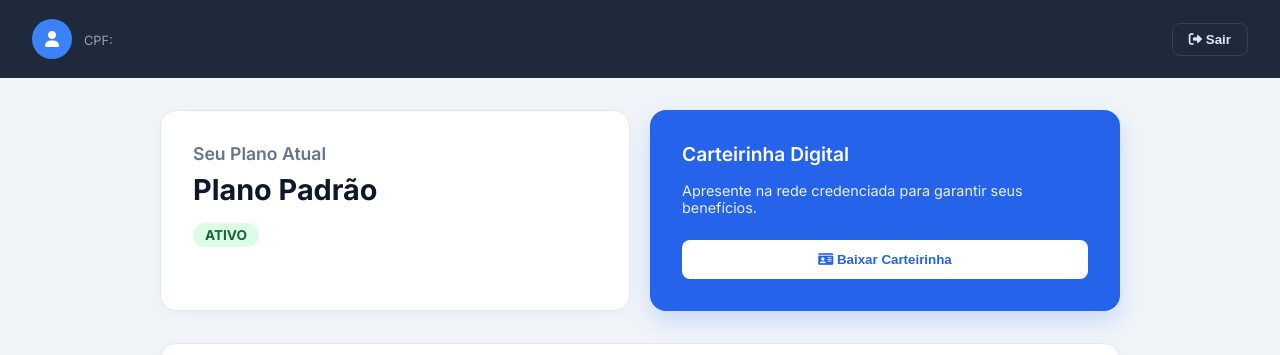
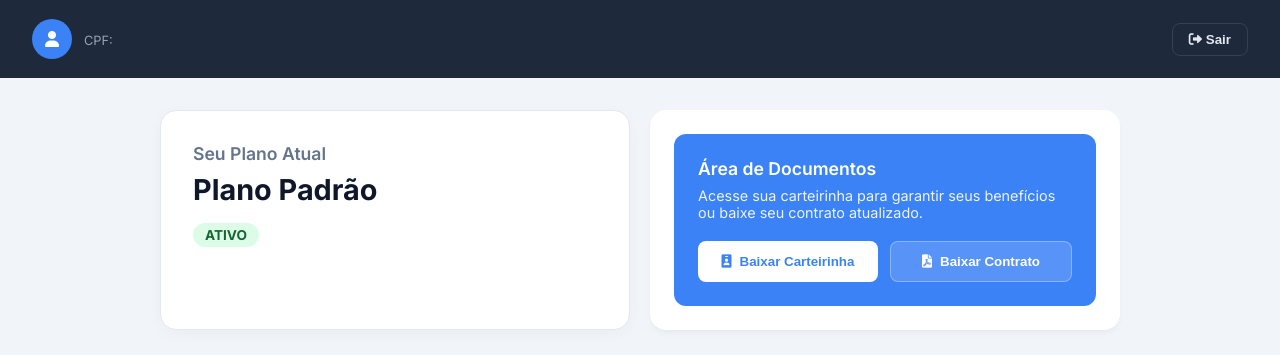
Before and after one commit to tharikeyttharike777-crypto/Qualify-2026-GIT-NOVO, a React (Vite) app in the folder frontend-react/: page /associado/painel in a window 1280 px wide. Shown: the top 355 px of the page. Built offline with nearby package versions, Linux system fonts and the light colour scheme; no server answers; the database is empty; sample sign-in values are in the browser's storage.

Commit message:
feat: adiciona botao de imprimir contrato e melhora busca de contrato por cpf/nome na area do associado

```diff
--- a/frontend-react/src/pages/AreaAssociado.jsx
+++ b/frontend-react/src/pages/AreaAssociado.jsx
@@ -31,14 +31,27 @@ export default function AreaAssociado() {
 
       if (contErr) throw contErr;
 
-      // Encontra o contrato cuja family_id (raiz ou metadata) seja igual ao user.id
+      // Encontra o contrato usando múltiplas estratégias (fallback para dados legados sem family_id)
       let cont = null;
       if (allContracts && allContracts.length > 0) {
         cont = allContracts.find(c => {
           let meta = {};
           if (c.metadata) try { meta = typeof c.metadata === 'string' ? JSON.parse(c.metadata) : c.metadata; } catch(e){}
+
           const fId = c.family_id || meta.family_id || meta.familyId;
-          return String(fId) === String(user.id) && String(c.status || meta.status || 'ativo').toLowerCase() === 'ativo';
+          const matchFid = fId && String(fId) === String(user.id);
+
+          const cCpf = String(c.cpf || c.documento || meta.cpf || '').replace(/[^\d]/g, '');
+          const uCpf = String(user.cpf).replace(/[^\d]/g, '');
+          const matchCpf = cCpf && uCpf && cCpf === uCpf;
+
+          const cTit = String(c.titular || c.cliente || meta.titular || meta.cliente || '').trim().toLowerCase();
+          const uTit = String(user.nome).trim().toLowerCase();
+          const matchName = cTit && uTit && cTit === uTit;
+
+          const isActive = String(c.status || meta.status || 'ativo').toLowerCase() === 'ativo';
+
+          return (matchFid || matchCpf || matchName) && isActive;
         });
       }
 
@@ -85,6 +98,104 @@ export default function AreaAssociado() {
       alert('Erro ao gerar carteirinha: ' + error.message);
     } finally {
       setIsGeneratingCard(false);
+    }
+  };
+
+  const [isGeneratingPdf, setIsGeneratingPdf] = useState(false);
+
+  const handleGerarContrato = async () => {
+    if (!contrato) {
+      alert('Contrato não encontrado.');
+      return;
+    }
+    setIsGeneratingPdf(true);
+    try {
+      const { jsPDF } = await import('jspdf');
+      const doc = new jsPDF();
+
+      const numeroContrato = contrato.numero || contrato.id || 'S/N';
+      let meta = {};
+      if (contrato.metadata) try { meta = typeof contrato.metadata === 'string' ? JSON.parse(contrato.metadata) : contrato.metadata; } catch(e){}
+      const nomePlano = contrato.plano || meta.plano || 'Plano QUALIFY';
+      const titularNome = contrato.titular || contrato.cliente || meta.titular || associado?.nome || 'CLIENTE NÃO IDENTIFICADO';
+
+      // Fetch plan clauses
+      let clausulasTexto = [
+        '1. O presente contrato tem vigência conforme período estipulado, podendo ser renovado automaticamente.',
+        '2. O CONTRATANTE se compromete a manter os pagamentos em dia conforme modalidade escolhida.',
+        '3. Os serviços serão prestados conforme especificações do plano contratado.',
+        '4. O cancelamento deve ser solicitado com no mínimo 30 (trinta) dias de antecedência.',
+        '5. Em caso de inadimplência superior a 60 dias, o contrato poderá ser suspenso.',
+        '6. Ambas as partes concordam com as condições aqui estabelecidas, firmando o presente instrumento.'
+      ].join('\n\n');
+
+      // Cabeçalho
+      doc.setFillColor(30, 41, 59); // Slate 800
+      doc.rect(0, 0, 210, 40, 'F');
+
+      doc.setTextColor(255, 255, 255);
+      doc.setFontSize(22);
+      doc.setFont('helvetica', 'bold');
+      doc.text('QUALIFY', 14, 20);
+
+      doc.setFontSize(10);
+      doc.setFont('helvetica', 'normal');
+      doc.text('Clube de Benefícios', 14, 28);
+
+      doc.setFontSize(16);
+      doc.text('CONTRATO DE ADESÃO', 196, 24, { align: 'right' });
+
+      doc.setTextColor(0, 0, 0);
+
+      // Detalhes do Contrato
+      doc.setFontSize(12);
+      doc.setFont('helvetica', 'bold');
+      doc.text('1. DADOS DO CONTRATO', 14, 55);
+
+      doc.setFontSize(10);
+      doc.setFont('helvetica', 'normal');
+      doc.text(`Número: #${numeroContrato}`, 14, 65);
+      doc.text(`Titular: ${titularNome}`, 14, 72);
+      doc.text(`Plano Contratado: ${nomePlano}`, 14, 79);
+
+      const docDate = new Date().toLocaleDateString('pt-BR');
+      doc.text(`Data de Emissão: ${docDate}`, 14, 86);
+
+      // Cláusulas
+      doc.setFontSize(12);
+      doc.setFont('helvetica', 'bold');
+      doc.text('2. TERMOS E CONDIÇÕES', 14, 105);
+
+      doc.setFontSize(10);
+      doc.setFont('helvetica', 'normal');
+
+      const splitText = doc.splitTextToSize(clausulasTexto, 180);
+      doc.text(splitText, 14, 115);
+
+      // Assinatura
+      doc.setDrawColor(150, 150, 150);
+      doc.line(14, 220, 90, 220);
+      doc.text(String(titularNome).toUpperCase(), 14, 227);
+      doc.setFontSize(8);
+      doc.text('CONTRATANTE / TITULAR', 14, 232);
+
+      doc.line(110, 220, 186, 220);
+      doc.setFontSize(10);
+      doc.text('QUALIFY CLUBE DE BENEFÍCIOS', 110, 227);
+      doc.setFontSize(8);
+      doc.text('CONTRATADA', 110, 232);
+
+      // Rodapé
+      doc.setFontSize(8);
+      doc.setTextColor(150, 150, 150);
+      doc.text('Este documento foi gerado digitalmente e possui validade jurídica entre as partes.', 105, 280, { align: 'center' });
+
+      doc.save(`Contrato_${numeroContrato}.pdf`);
+    } catch (error) {
+      console.error(error);
+      alert('Erro ao gerar PDF: ' + error.message);
+    } finally {
+      setIsGeneratingPdf(false);
     }
   };
 
@@ -147,17 +258,22 @@ export default function AreaAssociado() {
             </div>
           </div>
 
-          <div style={{ background: 'gradient(to right, #2563eb, #3b82f6)', backgroundColor: '#2563eb', color: 'white', padding: '2rem', borderRadius: '16px', boxShadow: '0 10px 25px rgba(37,99,235,0.2)', display: 'flex', flexDirection: 'column', justifyContent: 'center' }}>
-            <h2 style={{ fontSize: '1.2rem', marginBottom: '1rem', fontWeight: 600 }}>Carteirinha Digital</h2>
-            <p style={{ fontSize: '0.9rem', opacity: 0.9, marginBottom: '1.5rem' }}>Apresente na rede credenciada para garantir seus benefícios.</p>
-            <button
-              onClick={handleBaixarCarteirinha}
-              disabled={isGeneratingCard}
-              style={{ background: 'white', color: '#2563eb', border: 'none', padding: '12px', borderRadius: '8px', fontWeight: 700, cursor: isGeneratingCard ? 'not-allowed' : 'pointer' }}
-            >
-              {isGeneratingCard ? <><i className="fas fa-spinner fa-spin"></i> Gerando...</> : <><i className="fas fa-id-card"></i> Baixar Carteirinha</>}
-            </button>
-          </div>
+            <div style={{ background: 'white', borderRadius: '16px', padding: '24px', boxShadow: '0 4px 6px -1px rgba(0,0,0,0.05)', display: 'flex', flexDirection: 'column', gap: '16px' }}>
+              <div style={{ background: '#3b82f6', borderRadius: '12px', padding: '24px', color: 'white', flex: 1, display: 'flex', flexDirection: 'column', justifyContent: 'center' }}>
+                <h3 style={{ margin: '0 0 8px', fontSize: '1.1rem', fontWeight: 600 }}>Área de Documentos</h3>
+                <p style={{ margin: '0 0 20px', fontSize: '0.9rem', opacity: 0.9 }}>
+                  Acesse sua carteirinha para garantir seus benefícios ou baixe seu contrato atualizado.
+                </p>
+                <div style={{ display: 'flex', gap: '12px', flexWrap: 'wrap' }}>
+                  <button onClick={handleBaixarCarteirinha} disabled={isGeneratingCard} style={{ flex: 1, minWidth: '160px', background: 'white', color: '#3b82f6', border: 'none', padding: '12px', borderRadius: '8px', fontWeight: 600, cursor: isGeneratingCard ? 'not-allowed' : 'pointer', display: 'flex', alignItems: 'center', justifyContent: 'center', gap: '8px', transition: 'all 0.2s', opacity: isGeneratingCard ? 0.7 : 1 }}>
+                    <i className={`fas ${isGeneratingCard ? 'fa-spinner fa-spin' : 'fa-id-badge'}`}></i> {isGeneratingCard ? 'Gerando...' : 'Baixar Carteirinha'}
+                  </button>
+                  <button onClick={handleGerarContrato} disabled={isGeneratingPdf} style={{ flex: 1, minWidth: '160px', background: 'rgba(255,255,255,0.15)', color: 'white', border: '1px solid rgba(255,255,255,0.3)', padding: '12px', borderRadius: '8px', fontWeight: 600, cursor: isGeneratingPdf ? 'not-allowed' : 'pointer', display: 'flex', alignItems: 'center', justifyContent: 'center', gap: '8px', transition: 'all 0.2s', opacity: isGeneratingPdf ? 0.7 : 1 }}>
+                    <i className={`fas ${isGeneratingPdf ? 'fa-spinner fa-spin' : 'fa-file-pdf'}`}></i> {isGeneratingPdf ? 'Gerando...' : 'Baixar Contrato'}
+                  </button>
+                </div>
+              </div>
+            </div>
 
         </div>
 
```
